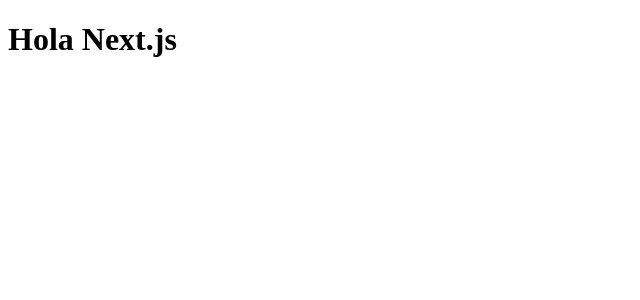
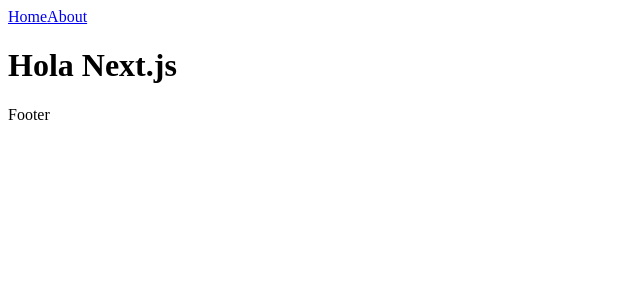
Before and after one commit to lucianocavallo/personal-site, a Next.js app: page / in a window 1280 px wide. Shown: the top 300 px of the page, without its empty margins (0-640 px from the left). Built offline with nearby package versions, Linux system fonts and the light colour scheme.

Commit message:
Added _document.tsx, _app.tsx, and basic Layout

```diff
--- /dev/null
+++ b/components/Footer/index.tsx
@@ -0,0 +1,11 @@
+import React from "react";
+
+const Footer = () => {
+  return (
+    <div>
+      Footer
+    </div>
+  );
+}
+
+export default Footer;
--- /dev/null
+++ b/components/Header/index.tsx
@@ -0,0 +1,17 @@
+import React from "react";
+import Link from "next/link";
+
+const Header = () => {
+  return (
+    <nav>
+      <Link href="/">
+        Home
+      </Link>
+      <Link href="/about">
+        About
+      </Link>
+    </nav>
+  );
+}
+
+export default Header;
--- /dev/null
+++ b/components/Layout/index.tsx
@@ -0,0 +1,15 @@
+import React from "react";
+import Header from "../Header";
+import Footer from "../Footer";
+
+const Layout = ({ children }) => {
+  return (
+    <>
+      <Header />
+      {children}
+      <Footer />
+    </>
+  );
+}
+
+export default Layout;
--- /dev/null
+++ b/pages/_app.tsx
@@ -0,0 +1,12 @@
+import { AppProps } from 'next/app';
+import Layout from '../components/Layout';
+
+function MyApp({ Component, pageProps }: AppProps) {
+  return (
+    <Layout>
+      <Component {...pageProps} />
+    </Layout>
+  );
+}
+
+export default MyApp;
--- /dev/null
+++ b/pages/_document.tsx
@@ -0,0 +1,18 @@
+import Document, { Html, Head, Main, NextScript } from 'next/document'
+
+class MyDocument extends Document {
+
+  render() {
+    return (
+      <Html>
+        <Head />
+        <body>
+          <Main />
+          <NextScript />
+        </body>
+      </Html>
+    )
+  }
+}
+
+export default MyDocument;
```
